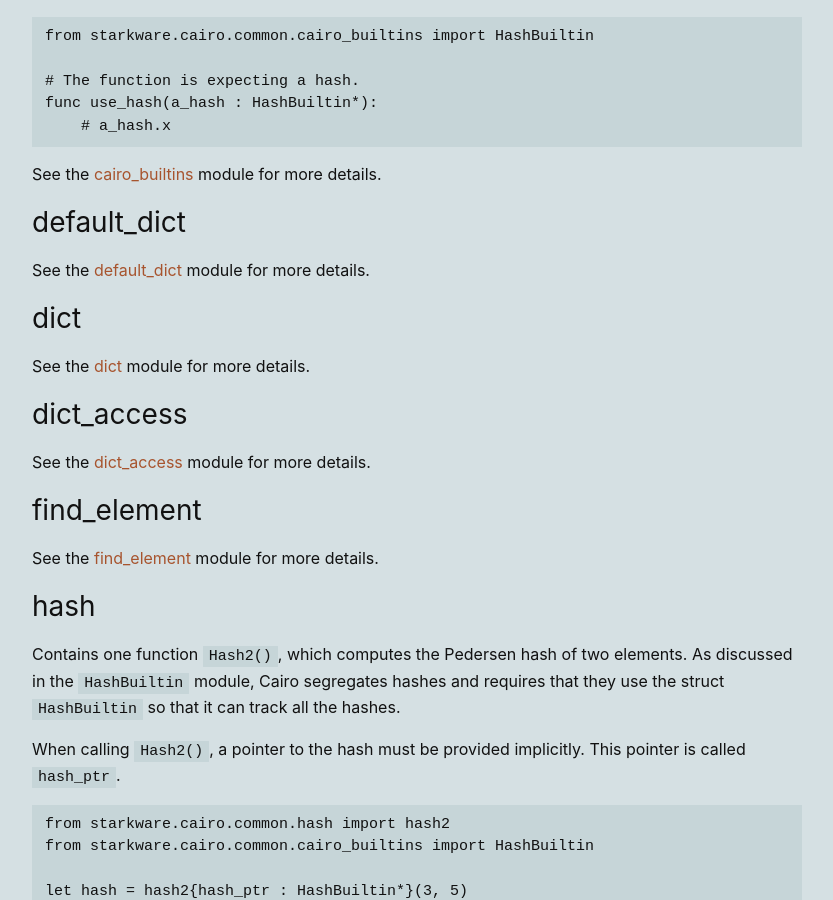
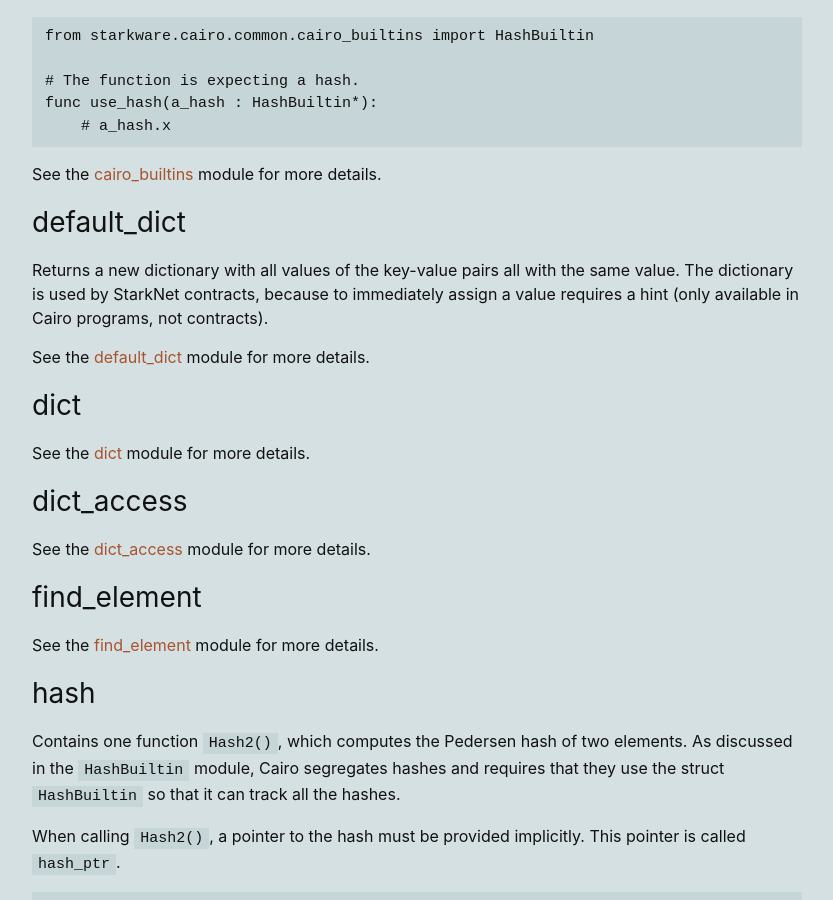
Before and after one commit to perama-v/perama-v.github.io, a Jekyll site: the page built from docs/cairo/cairo_common_lib.md, in a window 1280 px wide and 900 px high, scrolled down 3344 px. Shown: the whole window, without its empty margins (223-1056 px from the left). Built offline with Jekyll 4.4.1, drawn with Linux system fonts in a browser that asks for light colours.

Commit message:
Update cairo_common_lib.md

```diff
--- a/docs/cairo/cairo_common_lib.md
+++ b/docs/cairo/cairo_common_lib.md
@@ -152,6 +152,11 @@ See the [cairo_builtins](https://github.com/starkware-libs/cairo-lang/blob/maste
 module for more details.
 
 ## default_dict
+
+Returns a new dictionary with all values of the key-value pairs all with the same value.
+The dictionary is used by StarkNet contracts, because to immediately assign a value requires
+a hint (only available in Cairo programs, not contracts).
+
 
 See the [default_dict](https://github.com/starkware-libs/cairo-lang/blob/master/src/starkware/cairo/common/default_dict.cairo)
 module for more details.
```
